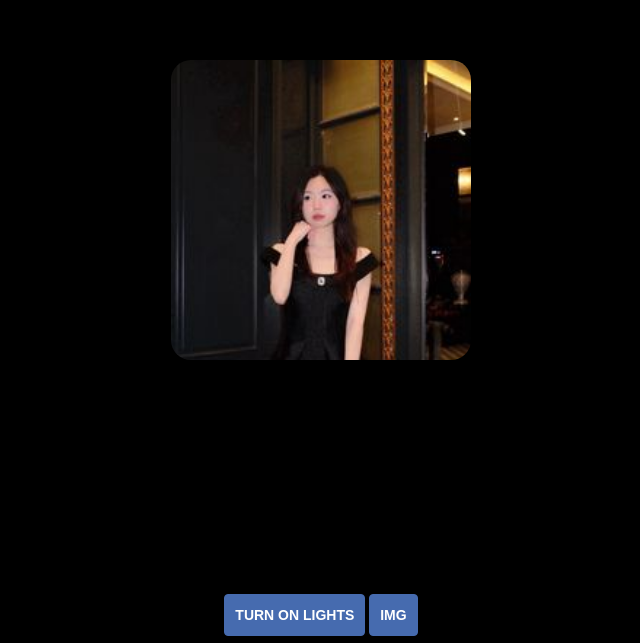
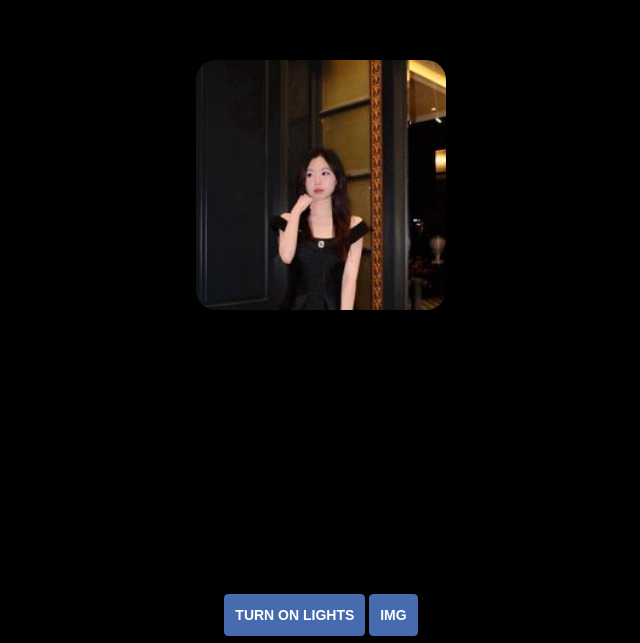
Before and after one commit to Chaun09/HPBD, a plain HTML site: page index.html in a window 1280 px wide. Shown: the part 157-800 px from the top of the page, without its empty margins (319-959 px from the left). Drawn offline with Linux system fonts and the light colour scheme.

Commit message:
Update index.html

```diff
--- a/index.html
+++ b/index.html
@@ -98,7 +98,7 @@
 
         </div>
         <div class="col-md-12 text-center">
-            <img src="imgs/linhbb.jpg" height="300px" onpause="1" id="1" style="border-radius: 20px;" class="bannar1">
+            <img src="imgs/linhbb.jpg" height="250px" onpause="1" id="1" style="border-radius: 20px;" class="bannar1">
 
 
         </div>
```
